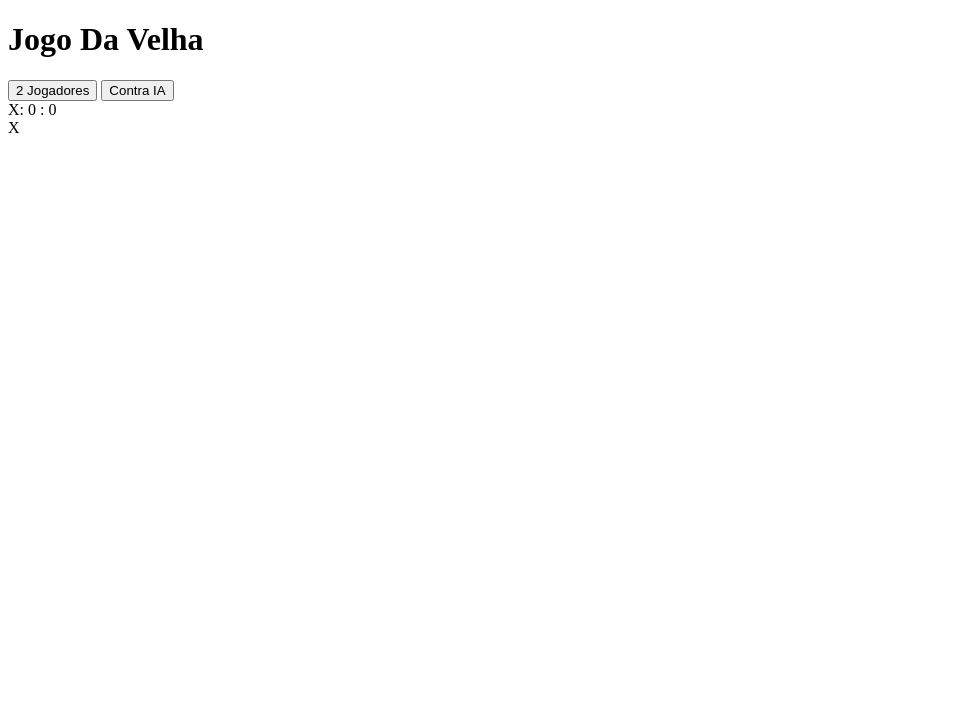
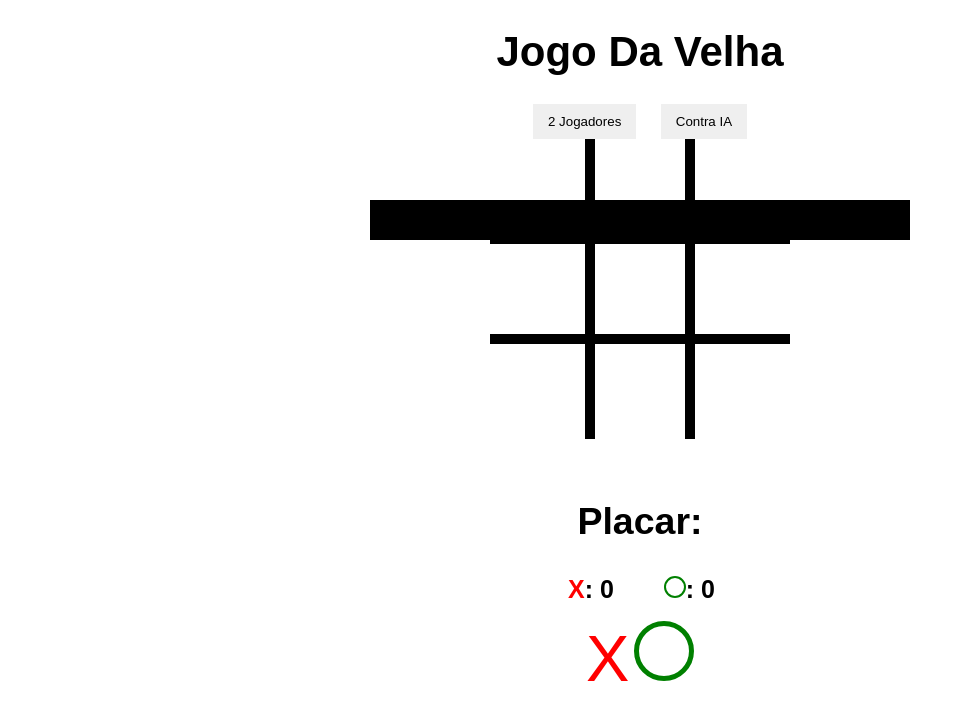
Before and after one commit to Lorddarkk/JogoDaVelha, a plain HTML site: page index.html in a window 1280 px wide. Shown: the whole page, without its empty margins (0-965 px from the left). Drawn offline with Linux system fonts and the light colour scheme.

Commit message:
Finalizando o CSS

```diff
--- a/index.html
+++ b/index.html
@@ -27,6 +27,7 @@
         <div class="box" id="block-9"></div>
 
         <div id="scoreboard-container">
+            <h2>Placar:</h2>
             <span class="score-box">
                 <span id="x-scoreboard">X</span>:
             <span id="scoreboard-1">0</span>
--- a/styles.css
+++ b/styles.css
@@ -0,0 +1,136 @@
+body {
+    text-align: center;
+    font-family: Arial, Helvetica, sans-serif;
+}
+
+h1 {
+    font-size: 42px;
+}
+
+
+/* botões */
+
+#buttons-container button {
+    border: none;
+    padding: 10px 15px;
+    margin: 0 10px;
+}
+
+
+/* Jogo */
+
+#container {
+    display: flex;
+    width: 300px;
+    margin: 0;
+    flex-direction: row;
+    flex-wrap: wrap;
+    position: relative;
+    margin-left: auto;
+    margin-right: auto;
+}
+
+.box {
+    height: 100px;
+    border: 5px solid #000;
+    box-sizing: border-box;
+    flex: 1 1 33%;
+}
+
+#block-1,
+#block-2,
+#block-3 {
+    border-top: none;
+}
+
+#block-1,
+#block-4,
+#block-7 {
+    border-left: none;
+}
+
+#block-7,
+#block-8,
+#block-9 {
+    border-bottom: none;
+}
+
+#block-3,
+#block-6,
+#block-9 {
+    border-right: none;
+}
+
+
+/* Simbolos */
+
+.x {
+    font-size: 65px;
+    color: red;
+    display: inline-block;
+    line-height: 100px;
+}
+
+.o {
+    width: 50px;
+    height: 50px;
+    border: 5px solid green;
+    border-radius: 50%;
+    display: inline-block;
+    margin-top: 17px;
+}
+
+
+/* Classe de Esconder */
+
+
+/* .hide {
+    display: none !important;
+} */
+
+
+/* Placar */
+
+#scoreboard-container {
+    font-weight: bold;
+    margin-top: 30px;
+    font-size: 25px;
+    position: relative;
+    margin-left: auto;
+    margin-right: auto;
+}
+
+.score-box {
+    margin: 0 20px;
+}
+
+#x-scoreboard {
+    color: red;
+    margin-left: 3px;
+}
+
+#o-scoreboard {
+    display: inline-block;
+    width: 18px;
+    height: 18px;
+    border: 2px solid green;
+    border-radius: 50%;
+    margin-left: 3px;
+}
+
+
+/* Menssagem de Vitória */
+
+#message p {
+    position: absolute;
+    margin-left: auto;
+    margin-right: auto;
+    left: 0;
+    right: 0;
+    top: 150px;
+    width: 500px;
+    font-size: 50px;
+    background-color: #000;
+    color: #FFF;
+    padding: 20px;
+}
```
